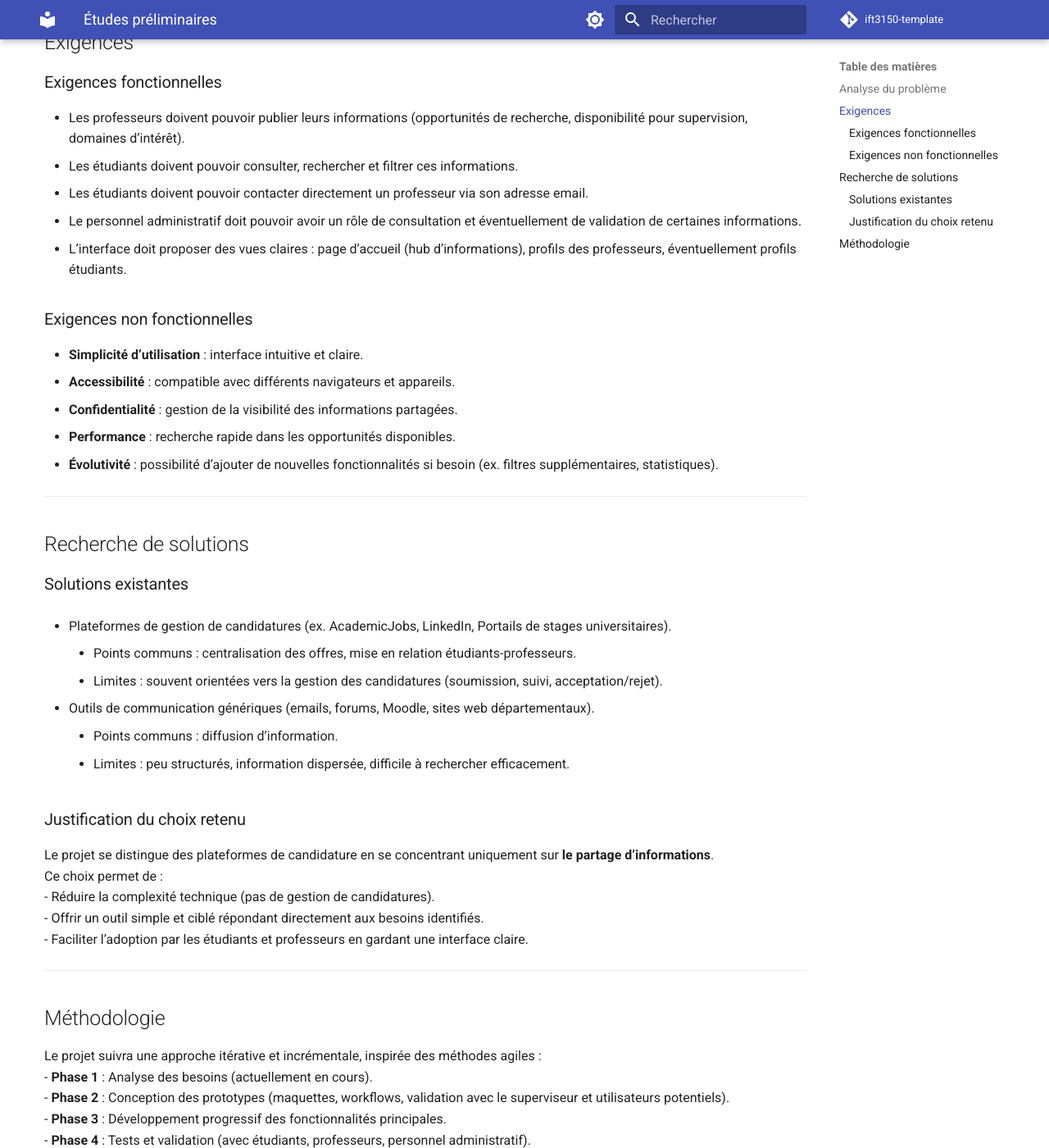
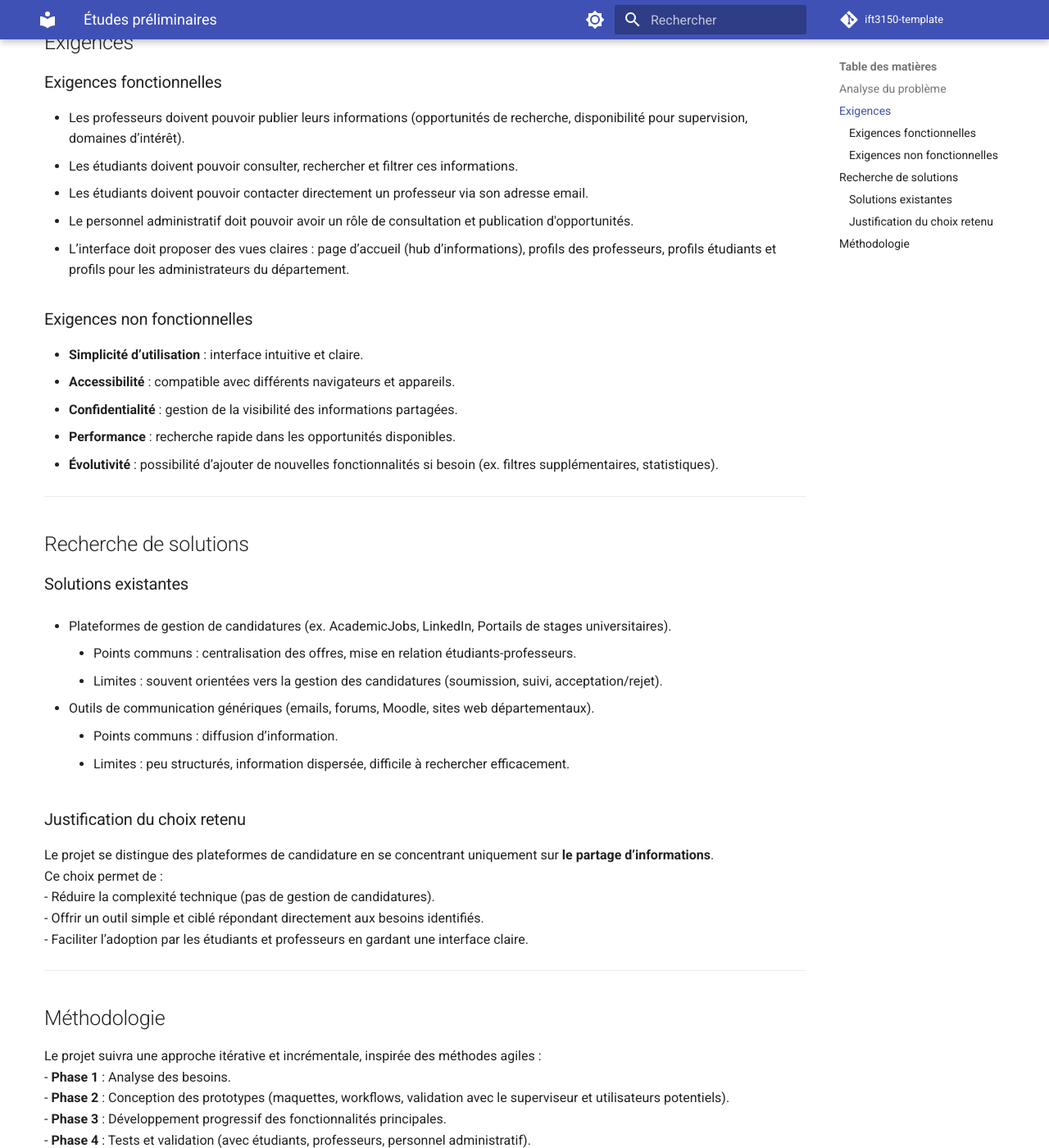
Before and after one commit to udem-diro/atrium, an MkDocs documentation site: the page built from docs/analysis.md, in a window 1280 px wide and 1400 px high, scrolled down 599 px. Shown: the whole window at 82% size. Built offline with MkDocs 1.6.1 and Material for MkDocs 9.7.7, drawn with Linux system fonts in a browser that asks for light colours; comment, search, counter and statistics services are not loaded.

Commit message:
Modification mineur dans la partie analyse des exigences

```diff
--- a/docs/analysis.md
+++ b/docs/analysis.md
@@ -21,8 +21,8 @@ Le personnel administratif, quant à lui, n’a pas de plateforme centralisée p
 - Les professeurs doivent pouvoir publier leurs informations (opportunités de recherche, disponibilité pour supervision, domaines d’intérêt).
 - Les étudiants doivent pouvoir consulter, rechercher et filtrer ces informations.
 - Les étudiants doivent pouvoir contacter directement un professeur via son adresse email.
-- Le personnel administratif doit pouvoir avoir un rôle de consultation et éventuellement de validation de certaines informations.
-- L’interface doit proposer des vues claires : page d’accueil (hub d’informations), profils des professeurs, éventuellement profils étudiants.
+- Le personnel administratif doit pouvoir avoir un rôle de consultation et publication d'opportunités.
+- L’interface doit proposer des vues claires : page d’accueil (hub d’informations), profils des professeurs, profils étudiants et profils pour les administrateurs du département.
 
 ### Exigences non fonctionnelles
 - **Simplicité d’utilisation** : interface intuitive et claire.
@@ -56,7 +56,7 @@ Ce choix permet de :
 ## Méthodologie
 
 Le projet suivra une approche itérative et incrémentale, inspirée des méthodes agiles :
-- **Phase 1** : Analyse des besoins (actuellement en cours).
+- **Phase 1** : Analyse des besoins.
 - **Phase 2** : Conception des prototypes (maquettes, workflows, validation avec le superviseur et utilisateurs potentiels).
 - **Phase 3** : Développement progressif des fonctionnalités principales.
 - **Phase 4** : Tests et validation (avec étudiants, professeurs, personnel administratif).
```
